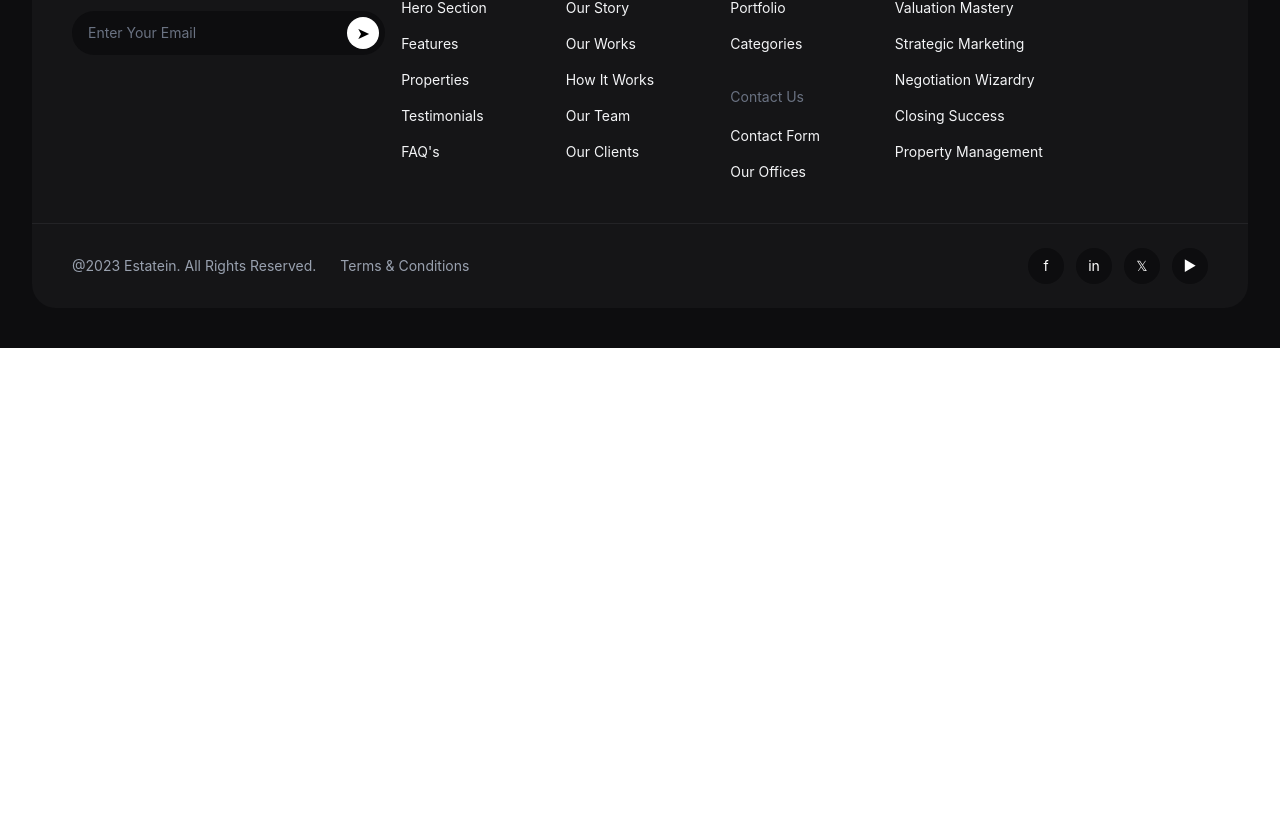
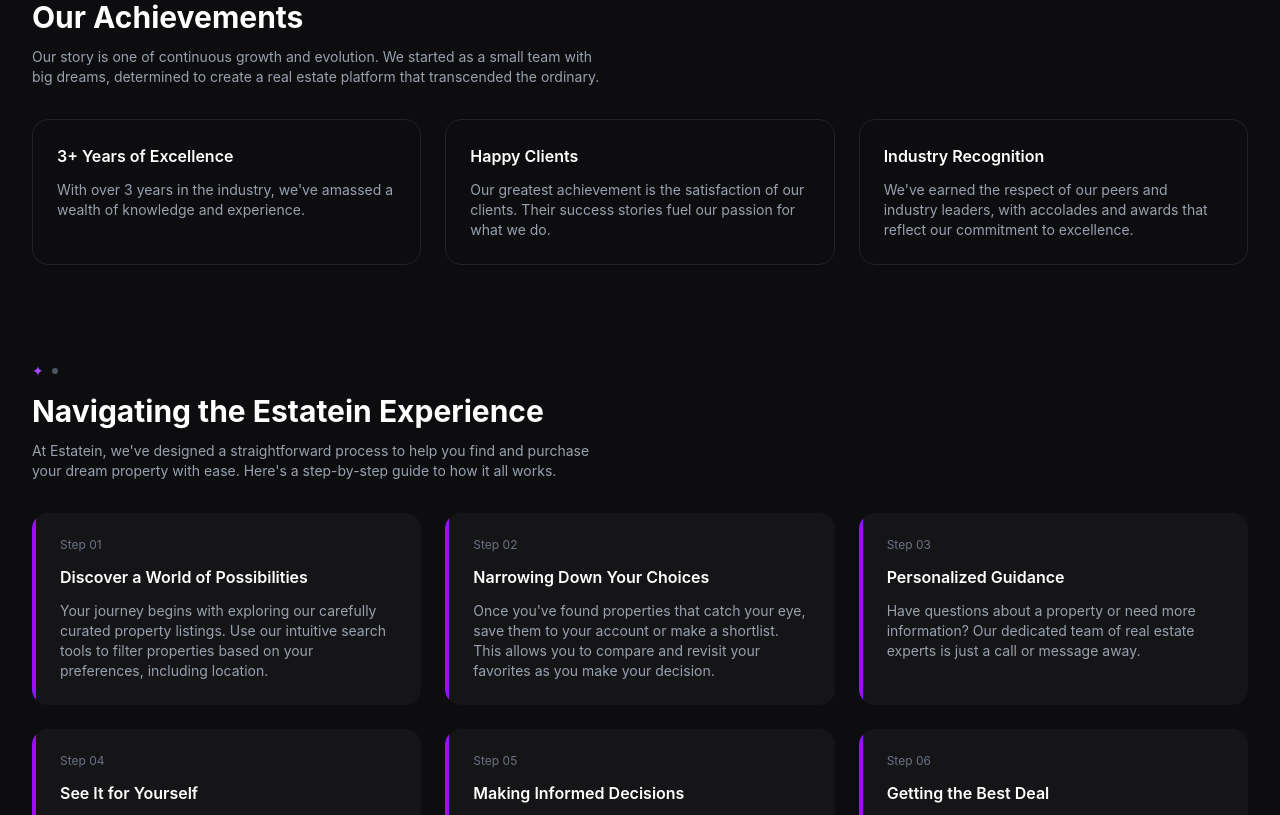
Before and after one commit to JerahmeelN806/estatein-real-estate, a React app in the folder frontend/: page /about in a window 1280 px wide. Shown: the part 1125-1940 px from the top of the page. Before the commit the page ends 1473 px from the top, so only its background shows below. Built offline with nearby package versions, Linux system fonts and the light colour scheme; the HTML template or start-up script is replaced by a standard one.

Commit message:
Updated OurAchievements

```diff
--- a/frontend/src/App.jsx
+++ b/frontend/src/App.jsx
@@ -9,6 +9,8 @@
 import CTA from "./sections/CTA"
 import Footer from "./sections/Footer"
 import OurJourney from "./sections/OurJourney"
+import OurAchievements from "./sections/OurAchievements"
+import NavigatingExperience from "./sections/NavigatingExperience"
 
 function HomePage() {
   return (
@@ -82,6 +84,9 @@
           </div>
         </div>
       </section>
+
+      <OurAchievements />
+      <NavigatingExperience />
     </>
   )
 }
--- /dev/null
+++ b/frontend/src/sections/NavigatingExperience.jsx
@@ -0,0 +1,66 @@
+function NavigatingExperience() {
+  const steps = [
+    {
+      step: "Step 01",
+      title: "Discover a World of Possibilities",
+      description: "Your journey begins with exploring our carefully curated property listings. Use our intuitive search tools to filter properties based on your preferences, including location.",
+    },
+    {
+      step: "Step 02",
+      title: "Narrowing Down Your Choices",
+      description: "Once you've found properties that catch your eye, save them to your account or make a shortlist. This allows you to compare and revisit your favorites as you make your decision.",
+    },
+    {
+      step: "Step 03",
+      title: "Personalized Guidance",
+      description: "Have questions about a property or need more information? Our dedicated team of real estate experts is just a call or message away.",
+    },
+    {
+      step: "Step 04",
+      title: "See It for Yourself",
+      description: "Arrange viewings of the properties you're interested in. We'll coordinate with the property owners and accompany you to ensure you get a firsthand look at your potential new home.",
+    },
+    {
+      step: "Step 05",
+      title: "Making Informed Decisions",
+      description: "Before making an offer, our team will assist you with due diligence, including property inspections, legal checks, and market analysis. We want you to be fully informed.",
+    },
+    {
+      step: "Step 06",
+      title: "Getting the Best Deal",
+      description: "We'll help you negotiate the best terms and prepare your offer. Our goal is to secure the property at the right price and on favorable terms.",
+    },
+  ]
+
+  return (
+    <section className="px-6 md:px-8 py-12 max-w-7xl mx-auto">
+      <div className="flex items-center gap-2 text-purple-500 text-sm mb-3">
+        <span>✦</span>
+        <span className="w-1.5 h-1.5 rounded-full bg-gray-600" />
+      </div>
+
+      <h2 className="text-2xl md:text-3xl font-bold mb-3">Navigating the Estatein Experience</h2>
+      <p className="text-gray-400 text-sm max-w-xl mb-8">
+        At Estatein, we've designed a straightforward process to help you find and
+        purchase your dream property with ease. Here's a step-by-step guide to how
+        it all works.
+      </p>
+
+      <div className="grid md:grid-cols-3 gap-6">
+        {steps.map((s) => (
+          <div
+            key={s.step}
+            className="relative bg-[#151517] rounded-2xl p-6 pl-7 overflow-hidden"
+          >
+            <div className="absolute left-0 top-0 bottom-0 w-1 bg-purple-600" />
+            <div className="text-xs text-gray-500 mb-3">{s.step}</div>
+            <h3 className="font-semibold mb-3">{s.title}</h3>
+            <p className="text-gray-400 text-sm">{s.description}</p>
+          </div>
+        ))}
+      </div>
+    </section>
+  )
+}
+
+export default NavigatingExperience
--- /dev/null
+++ b/frontend/src/sections/OurAchievements.jsx
@@ -0,0 +1,46 @@
+function OurAchievements() {
+  const achievements = [
+    {
+      title: "3+ Years of Excellence",
+      description: "With over 3 years in the industry, we've amassed a wealth of knowledge and experience.",
+    },
+    {
+      title: "Happy Clients",
+      description: "Our greatest achievement is the satisfaction of our clients. Their success stories fuel our passion for what we do.",
+    },
+    {
+      title: "Industry Recognition",
+      description: "We've earned the respect of our peers and industry leaders, with accolades and awards that reflect our commitment to excellence.",
+    },
+  ]
+
+  return (
+    <section className="px-6 md:px-8 py-12 max-w-7xl mx-auto">
+      <div className="flex items-center gap-2 text-purple-500 text-sm mb-3">
+        <span>✦</span>
+        <span className="w-1.5 h-1.5 rounded-full bg-gray-600" />
+      </div>
+
+      <h2 className="text-2xl md:text-3xl font-bold mb-3">Our Achievements</h2>
+      <p className="text-gray-400 text-sm max-w-xl mb-8">
+        Our story is one of continuous growth and evolution. We started as a small team
+        with big dreams, determined to create a real estate platform that transcended
+        the ordinary.
+      </p>
+
+      <div className="grid md:grid-cols-3 gap-6">
+        {achievements.map((a) => (
+          <div
+            key={a.title}
+            className="border border-[#232326] rounded-2xl p-6"
+          >
+            <h3 className="font-semibold mb-3">{a.title}</h3>
+            <p className="text-gray-400 text-sm">{a.description}</p>
+          </div>
+        ))}
+      </div>
+    </section>
+  )
+}
+
+export default OurAchievements
```
